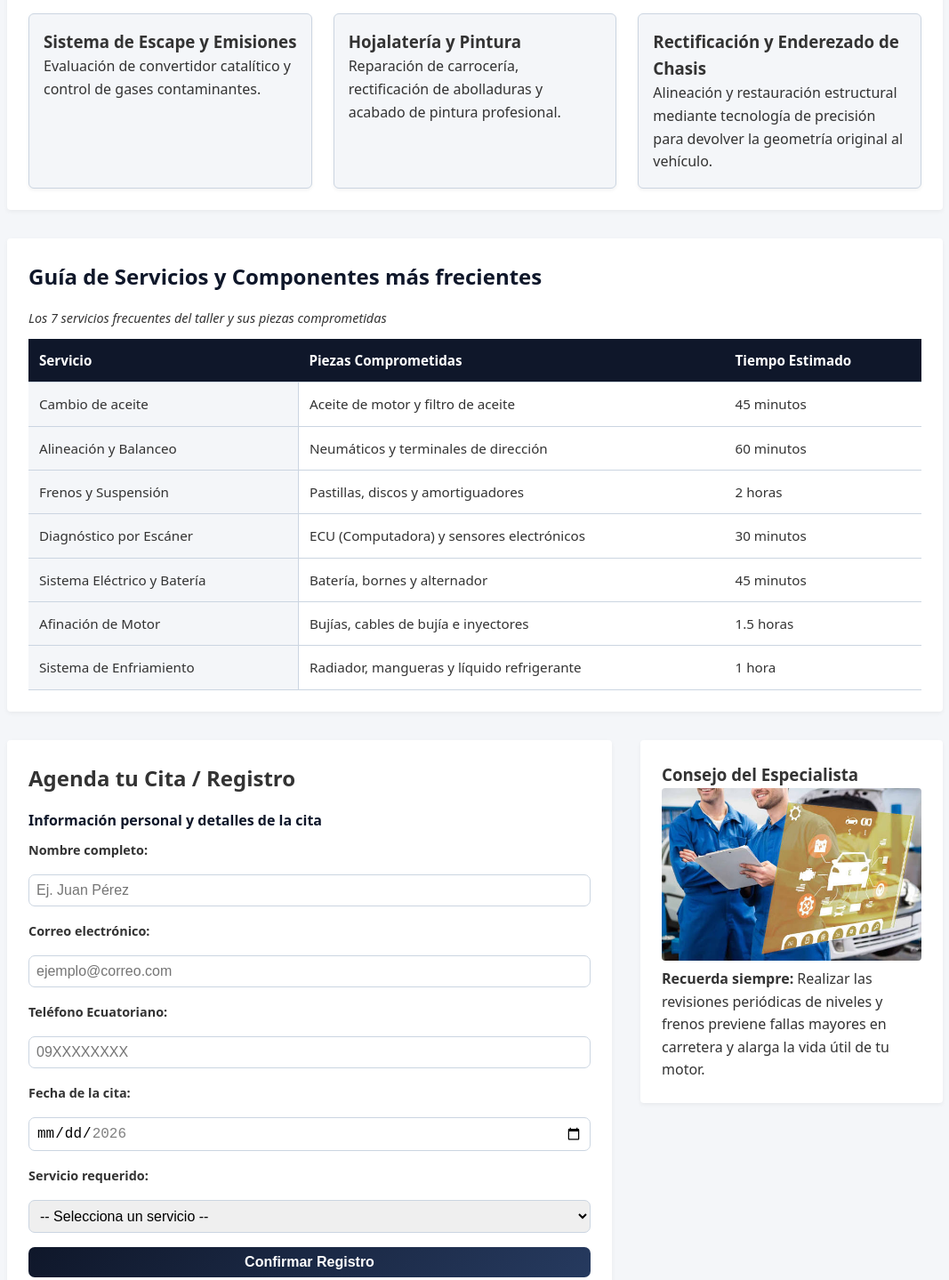
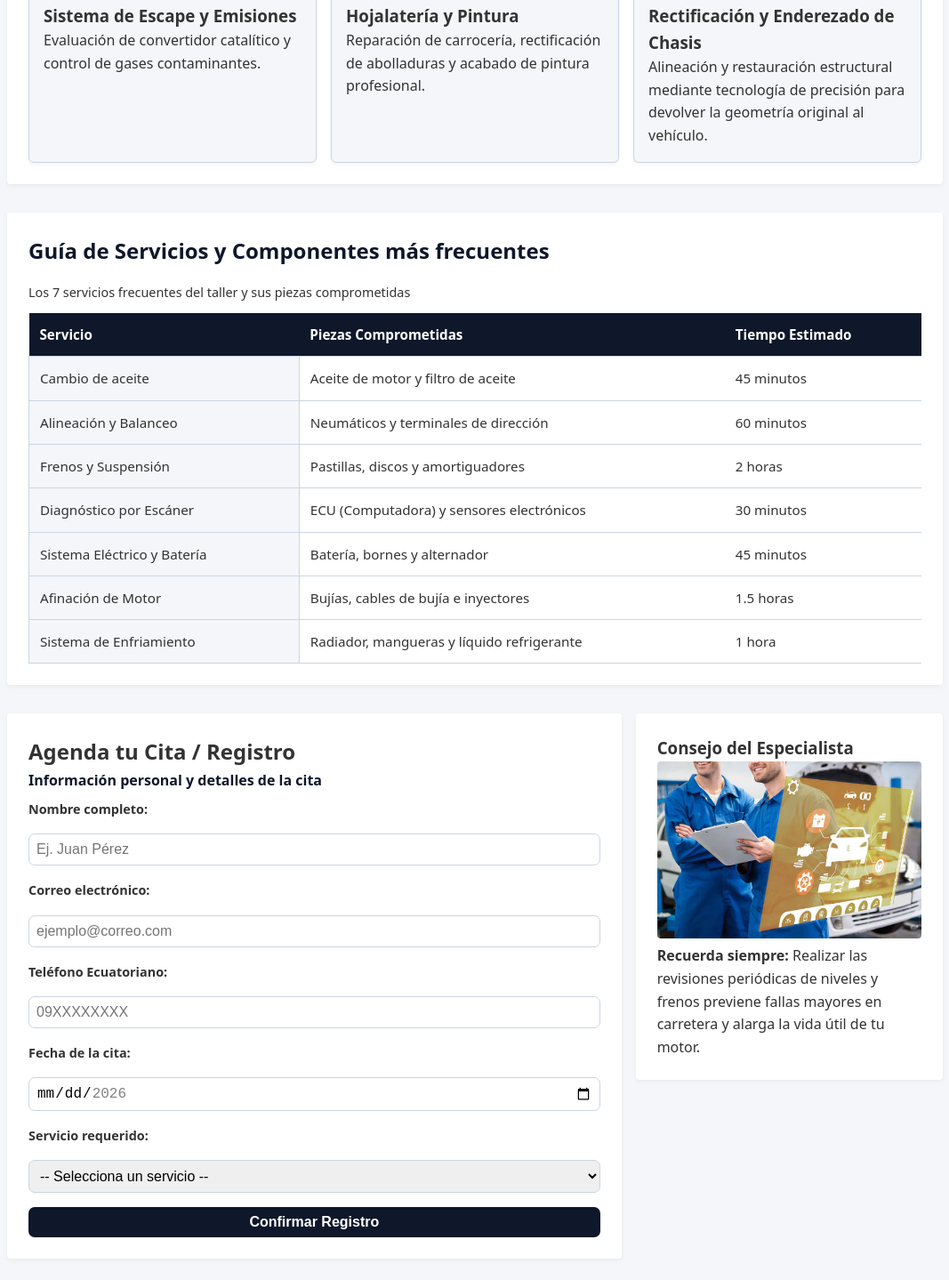
Before and after one commit to PabloEscan/Pablo_Escandon_prEstandaresHTML, a plain HTML site: page index.html in a window 1280 px wide. Shown: the part 1105-2544 px from the top of the page at 89% size, without its empty margins (106-1173 px from the left). Drawn offline with Linux system fonts and the light colour scheme.

Commit message:
limpieza de propiedades redundantes y correción de errores grámaticales

```diff
--- a/css/estilos.css
+++ b/css/estilos.css
@@ -30,41 +30,29 @@ body {
   display: block;
 }
 
-
-/* CABECERA Y NAVEGACIÓN (HEADER) */
 header {
   background: linear-gradient(135deg, var(--color-primario) 0%, var(--color-secundario) 100%);
   color: var(--color-blanco);
-  padding: 1rem;
   display: flex;
-  flex-direction: column;
   align-items: center;
   position: sticky;
   top: 0;
-  z-index: 1000;
 }
 
 header h1 {
-  margin-bottom: 0.5rem;
+  margin-bottom: 5rem;
   font-size: 1.5rem;
-}
-
-header nav {
-  width: 100%;
 }
 
 header nav ul {
   list-style: none;
   display: flex;
-  justify-content: center;
-  gap: 1rem;
 }
 
 header nav ul li a {
   color: var(--color-blanco);
   text-decoration: none;
   padding: 0.5rem 1rem;
-  display: block;
   font-weight: 500;
   border-radius: 4px;
 }
@@ -78,8 +66,6 @@ header nav ul li a[href^="#"]:hover{
   background-color: var(--color-texto);
 }
 
-
-/* CONTENEDOR PRINCIPAL Y SECCIONES (MAIN)*/
 main {
   padding: 1.5rem;
   max-width: 1100px;
@@ -94,8 +80,6 @@ section {
   box-shadow: 0 2px 5px rgba(0, 0, 0, 0.05);
 }
 
-
-/* SERVICIOS */
 .contenedor-servicios {
   display: grid;
   grid-template-columns: repeat(1, 1fr);
@@ -114,12 +98,6 @@ section {
   justify-content: flex-start;
 }
 
-
-/* TABLA DE SERVICIOS */
-.seccion-tabla-servicios {
-  overflow-x: auto;
-}
-
 .seccion-tabla-servicios h2 {
   margin-bottom: 1rem;
   font-size: 1.5rem;
@@ -131,7 +109,6 @@ section {
   color: var(--color-texto);
   margin-bottom: 0.75rem;
   text-align: left;
-  font-style: italic;
 }
 
 .seccion-tabla-servicios table {
@@ -160,31 +137,15 @@ section {
   font-weight: 500;
   border-bottom: 1px solid var(--color-borde);
   border-right: 1px solid var(--color-borde);
+  border-left: 1px solid var(--color-borde);
 }
 
 .seccion-tabla-servicios tbody tr:hover {
   background-color: var(--color-fondo);
 }
 
-/* CONTENEDOR GRID DE CONTACTO Y FORMULARIO */
-.contenedor-grid-contacto {
-  display: flex;
-  flex-direction: column;
-  gap: 2rem;
-  margin-bottom: 2rem;
-}
-
-.formulario-cita {
-  display: flex;
-  flex-direction: column;
-  gap: 1rem;
-  margin-top: 1rem;
-}
-
 .formulario-cita fieldset {
   border: none;
-  padding: 0;
-  margin: 0;
   display: flex;
   flex-direction: column;
   gap: 1rem;
@@ -218,7 +179,7 @@ section {
 }
 
 .formulario-cita button {
-  background: linear-gradient(135deg, var(--color-primario) 0%, var(--color-secundario) 100%);
+  background-color: var(--color-primario);
   color: var(--color-blanco);
   font-weight: bold;
   cursor: pointer;
@@ -227,17 +188,10 @@ section {
 }
 
 .formulario-cita button:hover {
-  opacity: 0.9;
+  background-color: #333333;
+  opacity: 70;
 }
 
-
-/* PANEL LATERAL (ASIDE) */
-.panel-lateral {
-  margin-bottom: 2rem;
-}
-
-
-/* PIE DE PÁGINA (FOOTER) */
 footer {
   text-align: center;
   padding: 1.5rem;
@@ -246,8 +200,6 @@ footer {
   margin-top: 2rem;
 }
 
-
-/* DISEÑO RESPONSIVO */
 @media (min-width: 768px) {
   header {
     flex-direction: row;
@@ -269,13 +221,12 @@ footer {
 
   .contenedor-servicios {
     grid-template-columns: repeat(3, 1fr);
-    gap: 1.5rem;
   }
 
-  .contenedor-grid-contacto {
+  .contenedor-grid-formulario {
     display: grid;
     grid-template-columns: 2fr 1fr;
-    gap: 2rem;
+    gap: 1rem;
     align-items: start;
   }
 
--- a/index.html
+++ b/index.html
@@ -91,7 +91,7 @@
     </section>
 
     <section class="seccion-tabla-servicios">
-    <h2>Guía de Servicios y Componentes más frecientes</h2>
+    <h2>Guía de Servicios y Componentes más frecuentes</h2>
     <table>
       <caption>Los 7 servicios frecuentes del taller y sus piezas comprometidas</caption>
       <thead>
@@ -141,7 +141,7 @@
     </table>
     </section>
 
-    <div class="contenedor-grid-contacto">
+    <div class="contenedor-grid-formulario">
       <section id="registro" class="seccion-registros">
         <h2>Agenda tu Cita / Registro</h2>
         <form action="#" method="get" class="formulario-cita">
```
Also changed, not shown: 1 other file.
